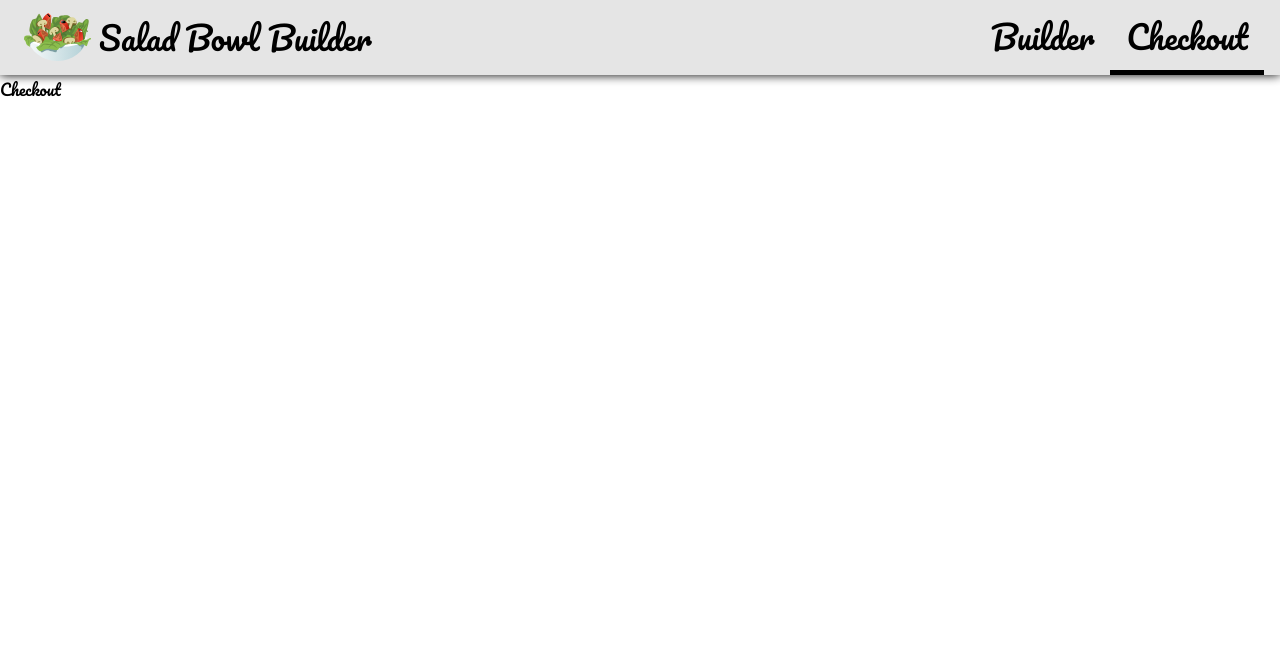
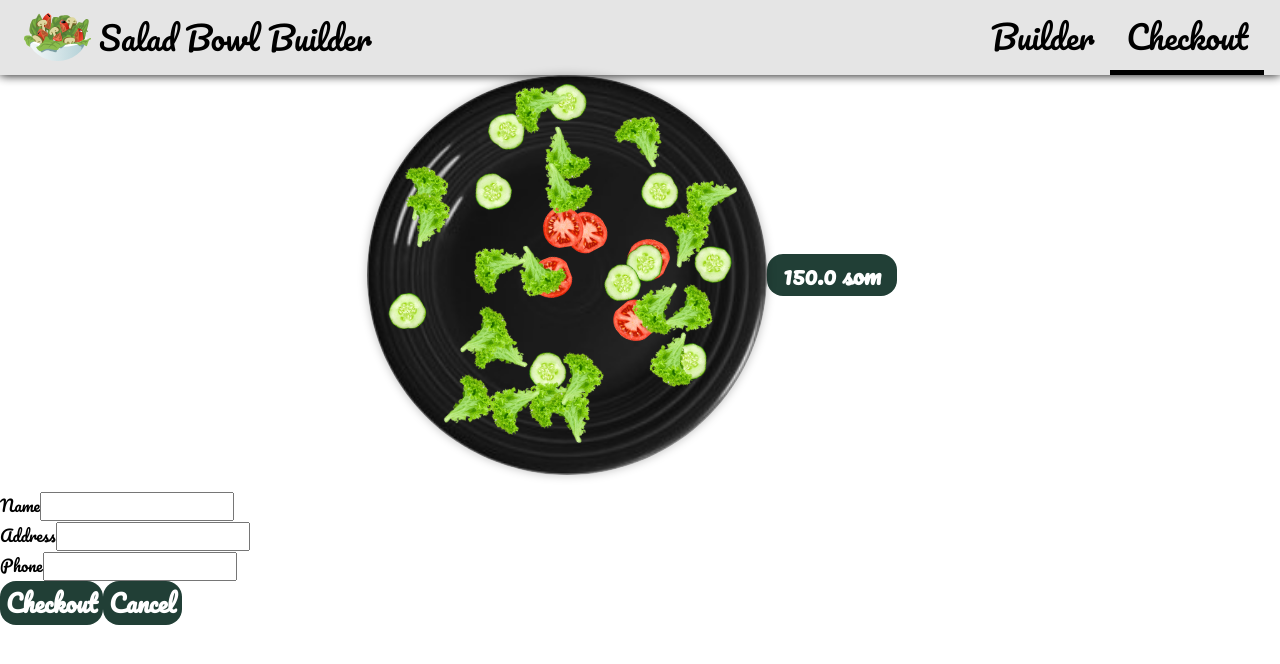
Before and after one commit to Kunduz-Imanalieva/builder, a React (Create React App) app: page /checkout in a window 1280 px wide. Shown: the top 664 px of the page. Built offline with nearby package versions, Linux system fonts and the light colour scheme.

Commit message:
added checkoutform component

```diff
--- a/src/components/Checkout/Checkout.js
+++ b/src/components/Checkout/Checkout.js
@@ -1,7 +1,22 @@
-const Checkout = () => {
-    return (
-      <div>Checkout</div>
-    );
+
+import SaladPreview from "../SaladBuilder/SaladPreview/SaladPreview";
+import CheckoutForm from "./CheckoutForm/CheckoutForm";
+
+const Checkout = ({ history }) => {
+  function cancelCallback() {
+    history.replace('/');
   }
 
-  export default Checkout;
+  return (
+    <div>
+        <SaladPreview ingredients={{
+        tomato: 5,
+        cucumber: 10,
+        lettuce: 20,
+      }} price={150} />
+      <CheckoutForm />
+    </div>
+  );
+}
+
+export default Checkout;
--- /dev/null
+++ b/src/components/Checkout/CheckoutForm/CheckoutForm.js
@@ -0,0 +1,24 @@
+import Button from "../../UI/Button/Button"
+
+const CheckoutForm = () => {
+  return (
+    <form>
+      <div>
+        <label htmlFor="name">Name</label>
+        <input type="text" name="name" id="name" />
+      </div>
+      <div>
+        <label htmlFor="address">Address</label>
+        <input type="text" name="address" id="address" />
+      </div>
+      <div>
+        <label htmlFor="phone">Phone</label>
+        <input type="text" name="phone" id="phone" />
+      </div>
+      <Button>Checkout</Button>
+      <Button>Cancel</Button>
+    </form>
+  );
+}
+
+export default CheckoutForm;
```
Also changed, not shown: src/components/Checkout/CheckoutForm/CheckoutForm.module.css (added).
